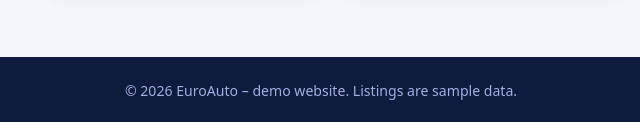
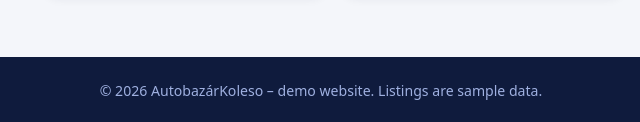
Before and after one commit to osmadownloads/AutoBazarKoleso, a plain HTML site: page index.html in a window 1280 px wide. Shown: the part 3270-3392 px from the top of the page, 319-959 px from the left. Drawn offline with Linux system fonts and the light colour scheme.

Commit message:
Fix footer branding in index.html
Updated footer text to reflect the correct branding.

```diff
--- a/index.html
+++ b/index.html
@@ -86,7 +86,7 @@
   </div>
 </main>
 
-<footer>© 2026 EuroAuto – demo website. Listings are sample data.</footer>
+<footer>© 2026 AutobazárKoleso – demo website. Listings are sample data.</footer>
 
 <script src="scripts.js"></script>
 </body>
```
